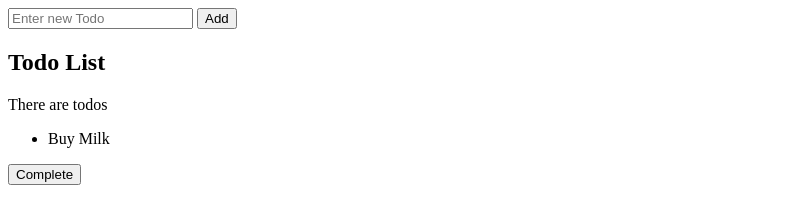
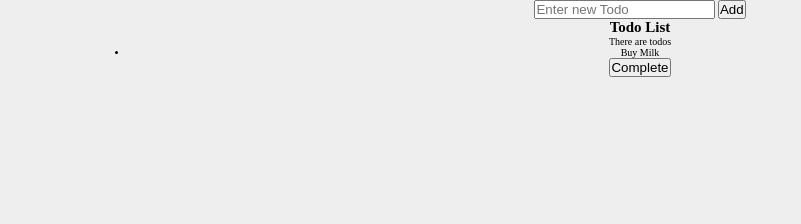
Before and after one commit to drianoK/TodoList, a plain HTML site: page index.html in a window 1280 px wide. Shown: the whole page, without its empty margins (0-801 px from the left). Drawn offline with Linux system fonts and the light colour scheme.

Commit message:
Added external CSS - -  Write default styles in css

```diff
--- a/index.html
+++ b/index.html
@@ -4,6 +4,7 @@
     <meta charset="UTF-8">
     <meta http-equiv="X-UA-Compatible" content="IE=edge">
     <meta name="viewport" content="width=device-width, initial-scale=1.0">
+    <link rel="stylesheet" href="style.css" type="text/css">
     <title>Document</title>
 </head>
 <body>
--- a/style.css
+++ b/style.css
@@ -0,0 +1,27 @@
+/* CSS VARIABLES */
+
+:root {
+    --blue-color : #3483eb;
+    --red-color: #ab1609;
+    --green-color: #05b554;
+    --body-color: #eee;
+}
+
+
+* {
+    margin: 0 auto;
+    padding: 0;
+    box-sizing: border-box
+}
+
+
+html {
+    font-size: 62.5%; /* 10px*/;
+    background-color: var(--body-color);
+
+}
+
+body {
+    max-width: 80%;
+    text-align: center;
+}
```
